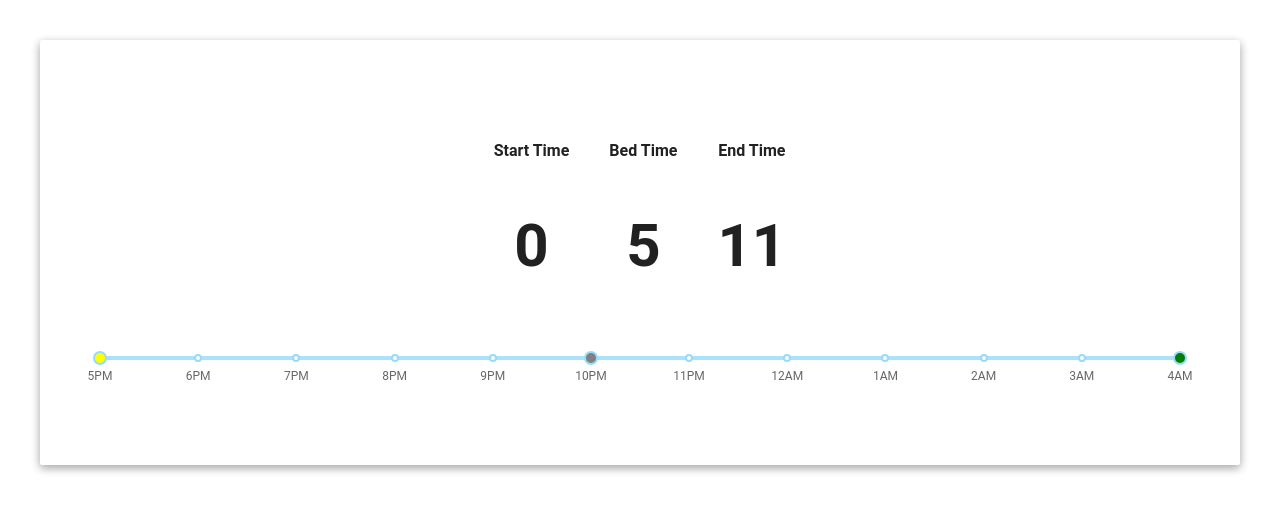
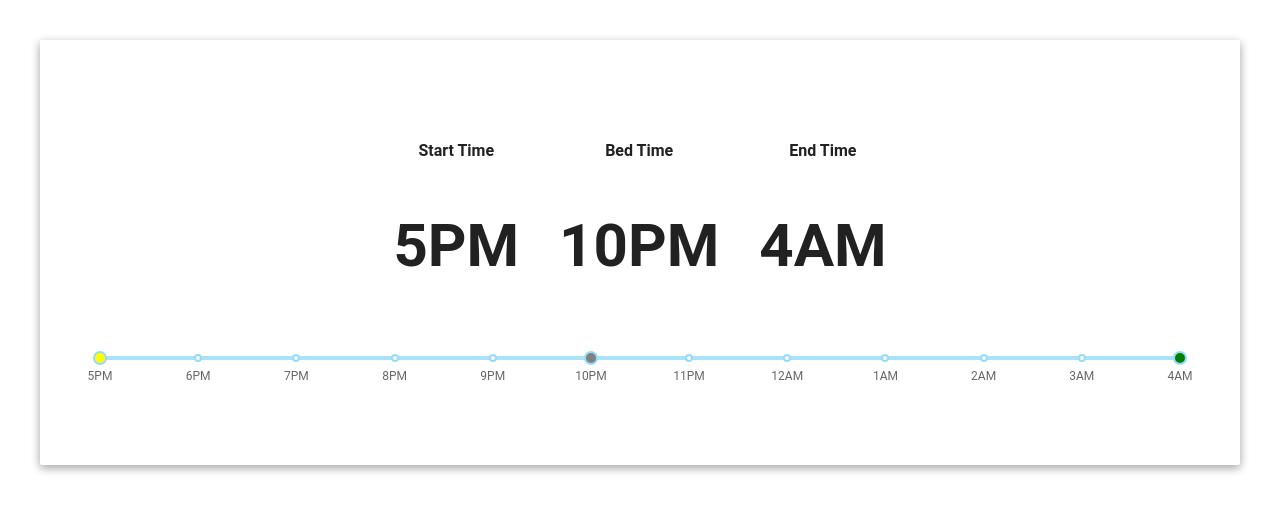
Before and after one commit to cparki3/care-fare, a React (Create React App) app: page / in a window 1280 px wide. Shown: the top 512 px of the page. Built offline with nearby package versions, Linux system fonts and the light colour scheme; the HTML template or start-up script is replaced by a standard one.

Commit message:
updates labels with actual time value instead of number value

```diff
--- a/src/App.js
+++ b/src/App.js
@@ -8,11 +8,11 @@ import 'rc-slider/assets/index.css';
 
 class App extends Component {
 
+
+
   constructor(props) {
   super(props);
-  this.state = {
-    value: [0, 5, 11],
-    marks: {
+  this.marks = {
     0:'5PM',
     1:'6PM',
     2:'7PM',
@@ -25,8 +25,10 @@ class App extends Component {
     9:'2AM',
     10:'3AM',
     11:'4AM',
-    },
-    };
+  }
+  this.state = {
+    value: [0, 5, 11],
+  }
 }
 
   onSliderChange = (value) => {
@@ -43,9 +45,9 @@ class App extends Component {
           <div className="main-container">
             <Paper className="calc-container" zDepth={2}>
               <div className="info-display">
-                <div className="info-item"><h4>Start Time</h4><h2>{this.state.value[0]}</h2></div>
-                <div className="info-item"><h4>Bed Time</h4> <h2>{this.state.value[1]}</h2></div>
-                <div className="info-item"><h4>End Time</h4> <h2>{this.state.value[2]}</h2></div>
+                <div className="info-item"><h4>Start Time</h4><h2>{this.marks[this.state.value[0]]}</h2></div>
+                <div className="info-item"><h4>Bed Time</h4> <h2>{this.marks[this.state.value[1]]}</h2></div>
+                <div className="info-item"><h4>End Time</h4> <h2>{this.marks[this.state.value[2]]}</h2></div>
               </div>
               <Range
                 className="range-select"
@@ -53,7 +55,7 @@ class App extends Component {
                 min={0}
                 max={11}
                 allowCross={false}
-                marks={this.state.marks}
+                marks={this.marks}
                 defaultValue={this.state.value}
                 handleStyle={[{ backgroundColor: 'yellow' }, { backgroundColor: 'gray' }, {backgroundColor: 'green' }]}
                 onChange={this.onSliderChange}  ></Range>
```
Lines whose indentation alone changed are shown as unchanged.
